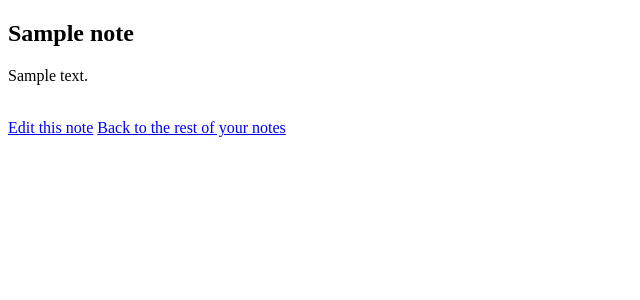
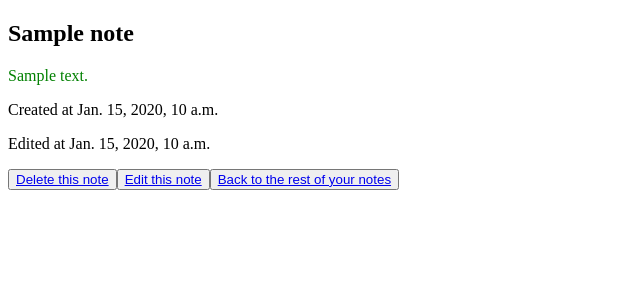
Before and after one commit to momentum-team-4/django-notes-app-kylemcconaughey, a Django app: page /notes/1/ in a window 1280 px wide. Shown: the top 300 px of the page, without its empty margins (0-640 px from the left). Run offline with Django 3.2, Linux system fonts and the light colour scheme; tables that the repository leaves empty hold one stand-in row (values such as "Sample post").

Commit message:
datetime added and created

```diff
--- a/notes/notes/models.py
+++ b/notes/notes/models.py
@@ -4,7 +4,8 @@ from django.db import models
 class Note(models.Model):
     title = models.CharField(max_length=255, null=False, blank=False)
     body = models.TextField(null=False, blank=False)
-    # created_at = models.DateTimeField(auto_now_add=True)
+    created_at = models.DateTimeField(auto_now_add=True)
+    updated_at = models.DateTimeField(auto_now=True)
 
     def __str__(self):
         return f"{self.title}"
--- a/notes/notes/views.py
+++ b/notes/notes/views.py
@@ -50,5 +50,4 @@ def notes_delete(request, pk):
         note = get_object_or_404(Note, pk=pk)
         note.delete()
         success(request, 'Note has been deleted!')
-
         return redirect(to='notes_list')
--- a/notes/notesapp/urls.py
+++ b/notes/notesapp/urls.py
@@ -26,7 +26,7 @@ urlpatterns = [
     path('notes/<int:pk>/', notes_views.note_details, name='note_details'),
     path('notes/create/', notes_views.notes_create, name='notes_create'),
     path('notes/update/<int:pk>/', notes_views.notes_update, name='notes_update'),
-    path('notes/delete/<int:pk/', notes_views.notes_delete, name='notes_delete'),
+    path('notes/delete/<int:pk>/', notes_views.notes_delete, name='notes_delete'),
 ]
 
 if settings.DEBUG:
--- a/notes/static/css/styles.css
+++ b/notes/static/css/styles.css
@@ -15,9 +15,14 @@ h2 {
 }
 
 .noteBody {
-
+    color: green;
 }
 
 .newNote {
 
 }
+
+.detailsLinks {
+    display: flex;
+
+}
--- a/notes/templates/base.html
+++ b/notes/templates/base.html
@@ -1,12 +1,14 @@
 <!DOCTYPE html>
 
-<!-- {% load static %} -->
+{% load static %}
+
 
 <html lang="en-US">
 
 <head>
     <meta charset="utf-8">
     <meta name="viewport" content="width=device-width, initial-scale=1.0">
+    <link rel='stylesheet' href='static/css/styles.css'>
     <title>Notes!</title>
 </head>
 
--- a/notes/templates/notes/note_details.html
+++ b/notes/templates/notes/note_details.html
@@ -4,7 +4,12 @@
 {% block content %}
 <h2 class='noteTitle'>{{ note.title }}</h2>
 <p class='noteBody'>{{ note.body }}</p>
-<br>
-<a href="{% url  'notes_update' pk=note.pk %}">Edit this note</a>
-<a href="{% url 'notes_list' %}">Back to the rest of your notes</a>
+<p class='time'>Created at {{ note.created_at }}</p>
+<p class='time'>Edited at {{ note.updated_at }}</p>
+
+<div class='detailsLinks'>
+    <button><a href="{% url  'notes_delete' pk=note.pk %}">Delete this note</a></button>
+    <button><a href="{% url  'notes_update' pk=note.pk %}">Edit this note</a></button>
+    <button><a href="{% url 'notes_list' %}">Back to the rest of your notes</a></button>
+</div>
 {% endblock %}
--- a/notes/templates/notes/notes_delete.html
+++ b/notes/templates/notes/notes_delete.html
@@ -2,7 +2,7 @@
 
 {% block content %}
 
-<h2 class='pageTitle'>Delete Note</h2>
+<h2 class='pageTitle'>Delete This Note?</h2>
 
 <form method="POST">
     {% csrf_token %}
```
Also changed, not shown: notes/notes/migrations/0002_auto_20200924_1857.py (added).
